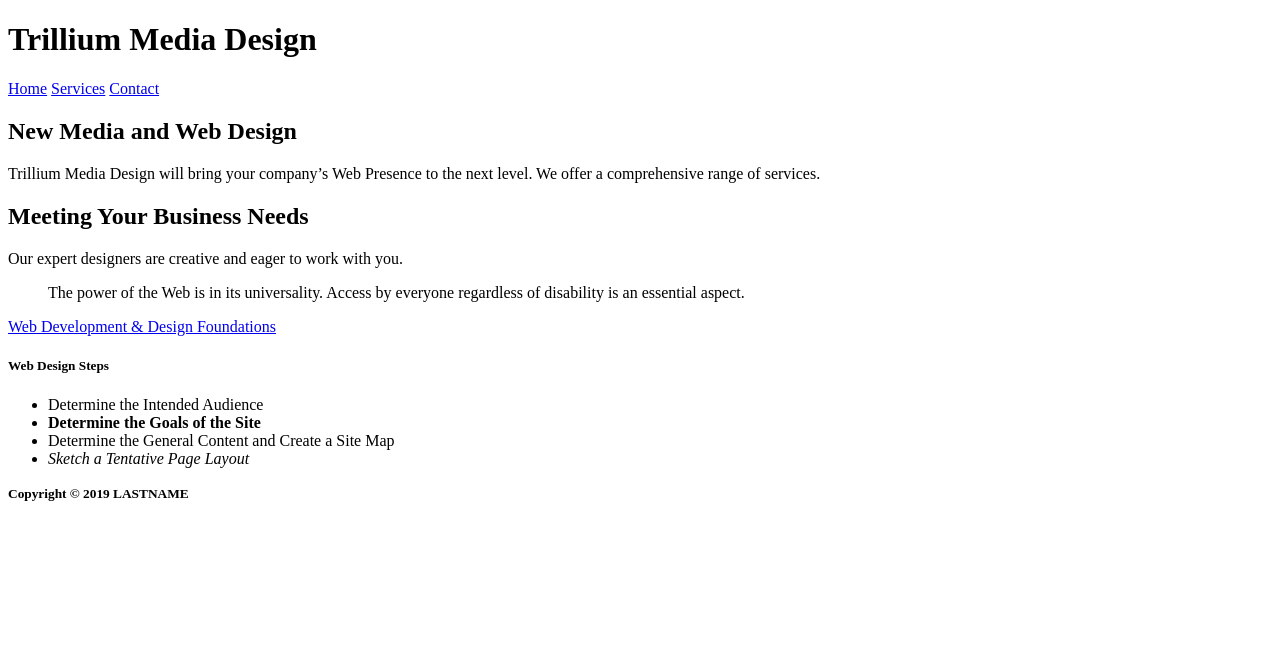
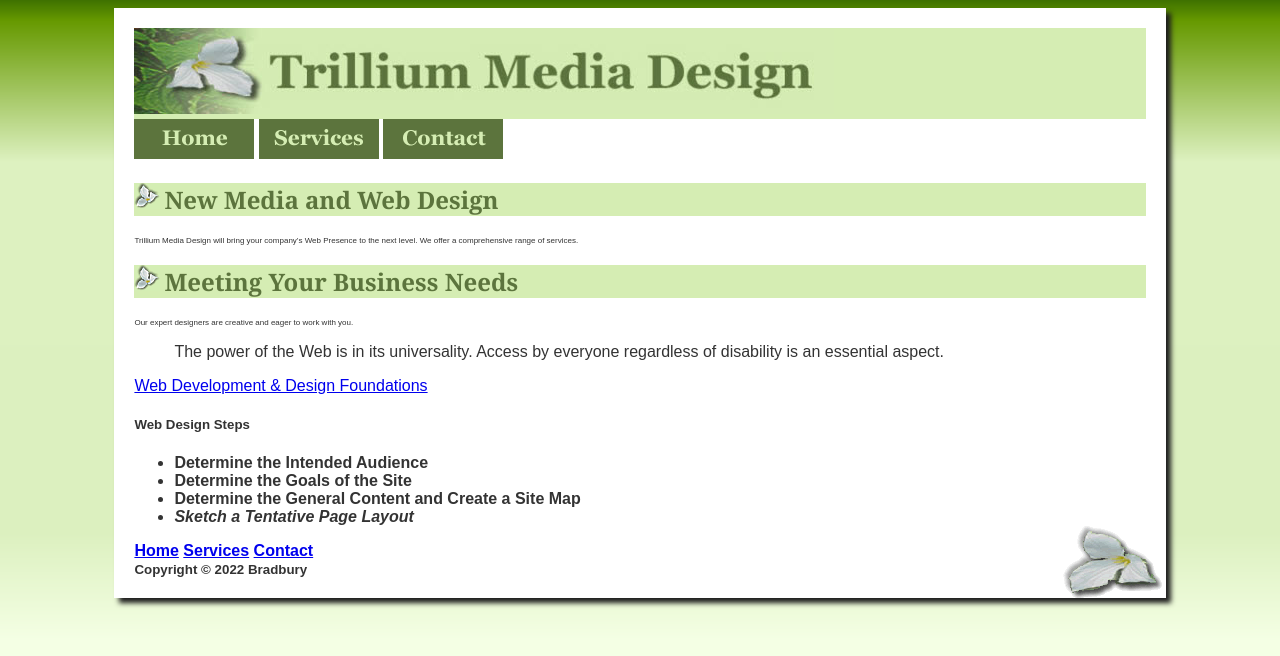
Before and after one commit to 44144-Sp22/ch4inclassnotes-addalynnbradbury, a plain HTML site: page index.html in a window 1280 px wide. Drawn offline with Linux system fonts and the light colour scheme.

Commit message:
Finished chapter 4

```diff
--- a/index.html
+++ b/index.html
@@ -1,19 +1,24 @@
 <!DOCTYPE html>
 <html lang="en">
 	<head>
-		<title>LASTNAME Chapter 4 InClass Notes</title>
+		<title>Bradbury Chapter 4 InClass Notes</title>
 		<meta charset="utf-8">
+		<link rel="Icon" href="favicon.ico" type="image/x-con">
+		<link rel="stylesheet" href="style.css">
 	</head>
     <body>
-        <!-- Structural Elements - header, nav, main, footer -->
+        <div id="container">
         <header>
-            <h1>Trillium Media Design</h1>
-        </header>
+            <img src="trilliumbanner.jpg" usemap="image_map">
+						<map name="image_map">
+							<area alt"NWMSU" title="NWMSU" href="http://www.nwmissouri.edu" coords="4,-15,129,65" shape="rect">
+						</map>
+				</header>
         <nav>
             <!-- Anchor tags - specifies hyperlink reference to a file. Relative Links - link to pages on own site. -->
-            <a href="index.html">Home</a>
-            <a href="services.html">Services</a>
-            <a href="contact.html">Contact</a>
+            <a href="index.html"><img src=home.gif alt="Home" width="120" height="40"></a>
+            <a href="services.html"><img src=services.gif alt="Services" width="120" height="40"></a>
+            <a href="contact.html"><img src=contact.gif alt="Contact" width="120" height="40"></a>
         </nav>
         <main>
             <h2>New Media and Web Design</h2>
@@ -37,9 +42,15 @@
             </ul>
 
         </main>
+				<nav>
+            <!-- Anchor tags - specifies hyperlink reference to a file. Relative Links - link to pages on own site. -->
+            <a href="index.html">Home</a>
+            <a href="services.html">Services</a>
+            <a href="contact.html">Contact</a>
+        </nav>
         <footer>
-            <small><strong>Copyright &copy; 2019 LASTNAME</strong></small>
+            <small><strong>Copyright &copy; 2022 Bradbury</strong></small>
         </footer>
-
+</div>
     </body>
 </html>
--- /dev/null
+++ b/style.css
@@ -0,0 +1,36 @@
+body {background-color: #f4ffe4;
+color: #333333;
+font-family: Arial, Verdana, sans-serif;
+background-image: url(trilliumgradient.png);
+}
+header {background-color: #d5edb3;
+color: #5c743d;
+font-family: Georgia, "Times New Roman", serif;
+}
+h2{background-color: #d5edb3;
+color: #5c743d;
+font-family: Georgia, "Times New Roman", serif;
+background-image: url(trilliumbullet.gif);
+background-repeat: no-repeat;
+padding-left: 30px
+}
+p { font-size: .50em;}
+ul { font-weight: bold;}
+nav{ font-weight: bold;}
+ {font-size: .75em;}
+}
+footer {
+  font-size: .75em;
+  font-style: italic;
+  boarder-top: thin solid #aeaed4;
+  padding-top: 10px;
+}
+img {border-style: none;}
+
+#container{background-color: #ffffff;
+padding: 20px;
+width: 80%;
+margin: auto;
+box-shadow: 5px 5px 5px #1e1e1e;
+background: url(trilliumfoot.gif) no-repeat bottom right, #ffffff;
+}
```
Also changed, not shown: contact.html (+19 -7 lines), services.html (+19 -7 lines).
